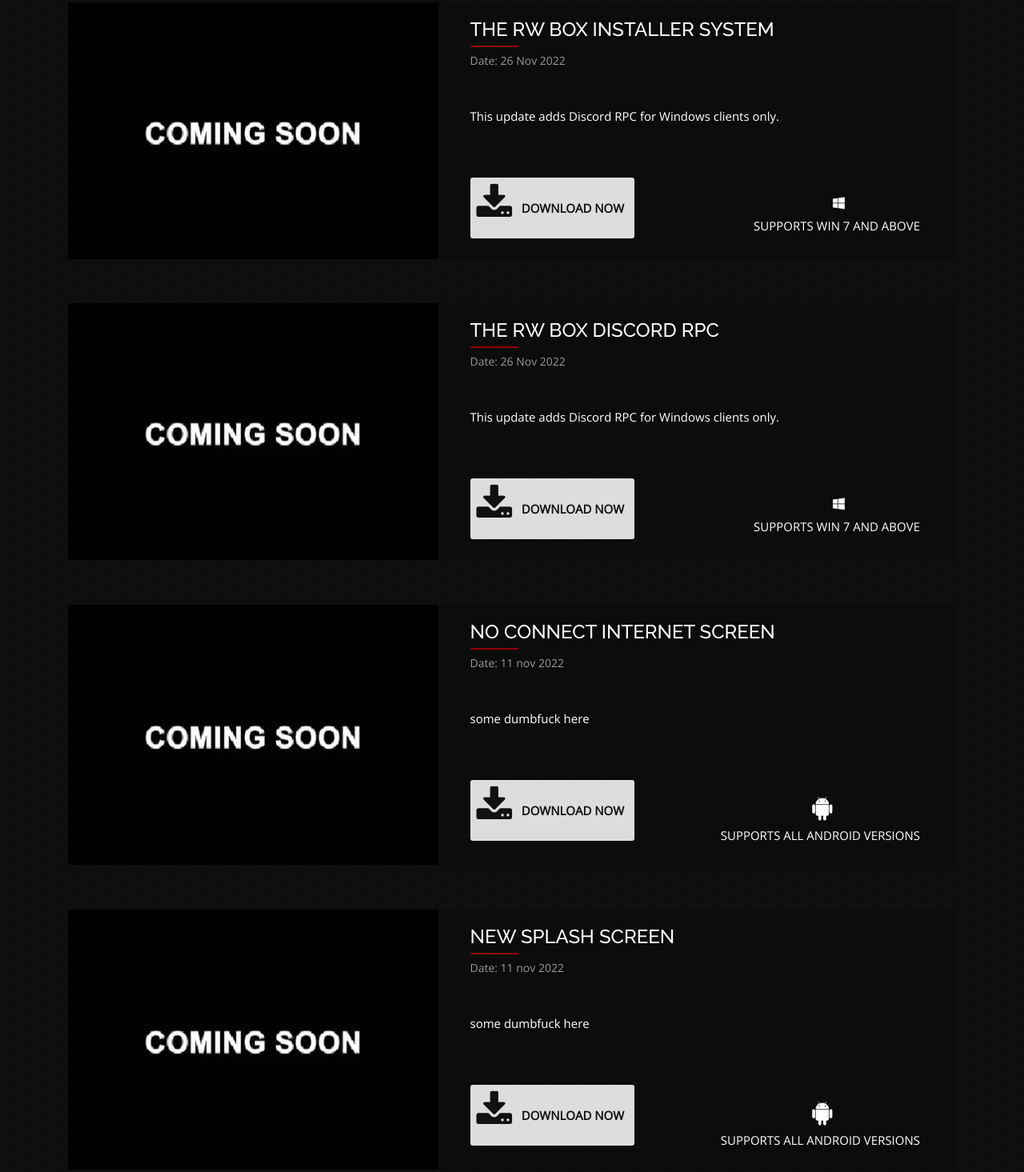
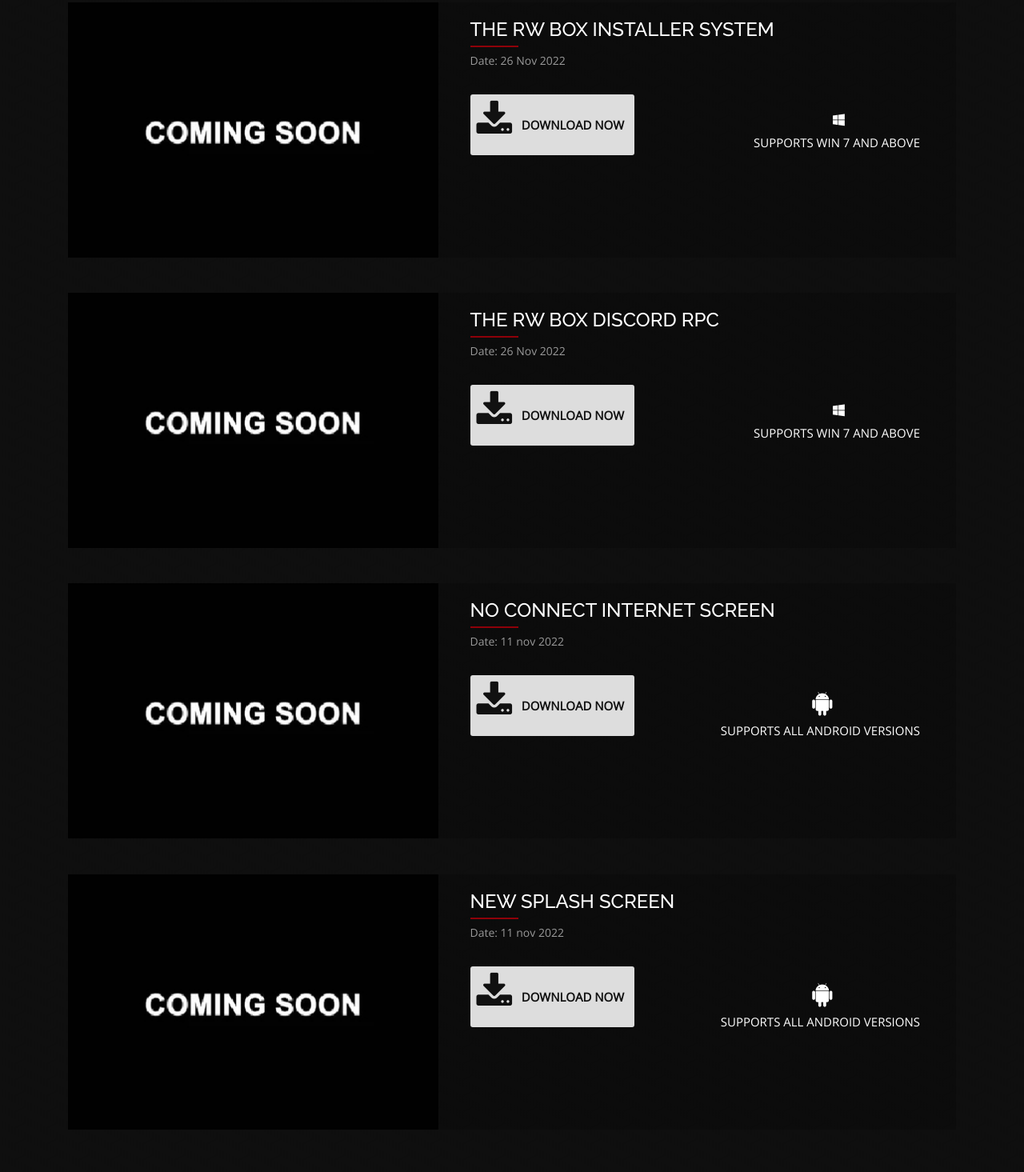
Before and after one commit to ourstorycomic/rw-box, a plain HTML site: page index.html in a window 1280 px wide. Shown: the part 1559-3024 px from the top of the page at 80% size. Drawn offline with nearby package versions, Linux system fonts and the light colour scheme; some packages are replaced by stand-ins of ours.

Commit message:
Update index.html

```diff
--- a/index.html
+++ b/index.html
@@ -182,8 +182,6 @@
                     <div class="col-lg-12 col-xl-7 game-card-right">
                         <h2 class="short-hr-left">THE RW BOX INSTALLER SYSTEM</h2>
                         <p class="tags"><span class="subtle">Date: 26 Nov 2022</span> </p>
-                        <p class="game-description">This update adds Discord RPC for Windows clients only.
-<br></p>
                         <div class="steam-btn">
                             <a href="#download">
                                 <i class="fa fa-download fa-3x"></i>
@@ -213,8 +211,6 @@
                     <div class="col-lg-12 col-xl-7 game-card-right">
                         <h2 class="short-hr-left">THE RW BOX DISCORD RPC</h2>
                         <p class="tags"><span class="subtle">Date: 26 Nov 2022</span> </p>
-                        <p class="game-description">This update adds Discord RPC for Windows clients only.
-<br></p>
                         <div class="steam-btn">
                             <a href="#download">
                                 <i class="fa fa-download fa-3x"></i>
@@ -244,7 +240,6 @@
                     <div class="col-lg-12 col-xl-7 game-card-right">
                         <h2 class="short-hr-left">NO CONNECT INTERNET SCREEN</h2>
                         <p class="tags"><span class="subtle">Date: 11 nov 2022</span></p>
-                        <p class="game-description">some dumbfuck here</p>
                         <div class="steam-btn">
                             <a href="#download">
                                 <i class="fa fa-download fa-3x"></i>
@@ -274,7 +269,6 @@
                     <div class="col-lg-12 col-xl-7 game-card-right">
                         <h2 class="short-hr-left">NEW SPLASH SCREEN</h2>
                         <p class="tags"><span class="subtle">Date: 11 nov 2022</span></p>
-                        <p class="game-description">some dumbfuck here</p>
                         <div class="steam-btn">
                             <a href="#download">
                                 <i class="fa fa-download fa-3x"></i>
@@ -302,7 +296,7 @@
             </div>
             <div class="row medium-margin">
                 <div class="col-md-11 tiny-margin">
-                    <p>some dumbfuck here</p>
+                    <p>RW Studio is a creative hub that specializes in producing comics, Minecraft maps, movies, and TV shows. Founded in 2019 by a team of three passionate individuals, the studio has quickly established itself as a go-to destination for high-quality entertainment content. With a focus on innovation and creativity, RW Studio is committed to delivering engaging and thought-provoking stories that captivate audiences of all ages. Whether it's through the pages of a comic book, the immersive world of a Minecraft map, or the captivating visuals of a movie or TV show, RW Studio is dedicated to bringing its unique vision to life and inspiring audiences around the world.</p>
                 </div>
                 <div id="full-row" class="row text-center">
                     <div class="col-xl-4 col-md-6 col-sm-9 team-card">
```
